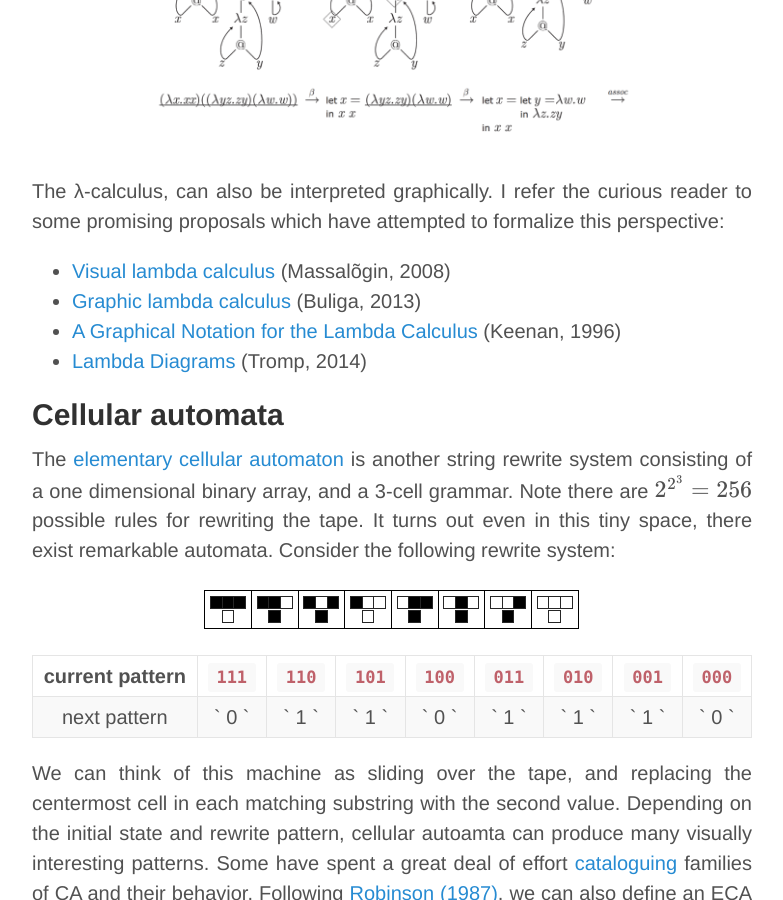
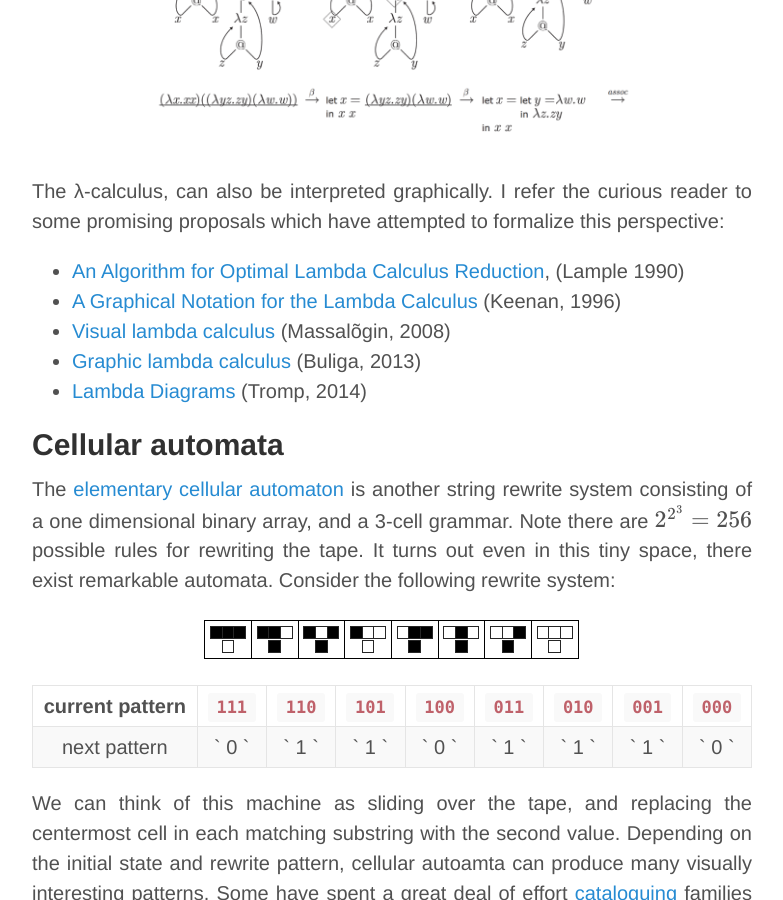
Before and after one commit to breandan/breandan.github.io, a Jekyll site: the page built from _posts/2020-06-30-graph-computation.md, in a window 1280 px wide and 900 px high, scrolled down 15093 px. Shown: the whole window, without its empty margins (248-1031 px from the left). Built offline with Jekyll 4.4.1, drawn with Linux system fonts in a browser that asks for light colours; nearby versions of some CDN libraries; some web fonts are replaced; formulas are drawn with MathJax 3; comment, search, counter and statistics services are not loaded.

Commit message:
add lample's LC reduction paper and use chronological order

```diff
--- a/_posts/2020-06-30-graph-computation.md
+++ b/_posts/2020-06-30-graph-computation.md
@@ -288,9 +288,10 @@ This pattern is [Curry's (1930)](https://doi.org/10.2307%2F2370619) famous fixed
 
 The λ-calculus, can also be interpreted graphically. I refer the curious reader to some promising proposals which have attempted to formalize this perspective:
 
+* [An Algorithm for Optimal Lambda Calculus Reduction](https://doi.org/10.1145/96709.96711), (Lample 1990)
+* [A Graphical Notation for the Lambda Calculus](http://dkeenan.com/Lambda/) (Keenan, 1996)
 * [Visual lambda calculus](http://bntr.planet.ee/lambda/work/visual_lambda.pdf) (Massalõgin, 2008)
 * [Graphic lambda calculus](https://arxiv.org/pdf/1305.5786.pdf) (Buliga, 2013)
-* [A Graphical Notation for the Lambda Calculus](http://dkeenan.com/Lambda/) (Keenan, 1996)
 * [Lambda Diagrams](https://tromp.github.io/cl/diagrams.html) (Tromp, 2014)
 
 ## Cellular automata
```
